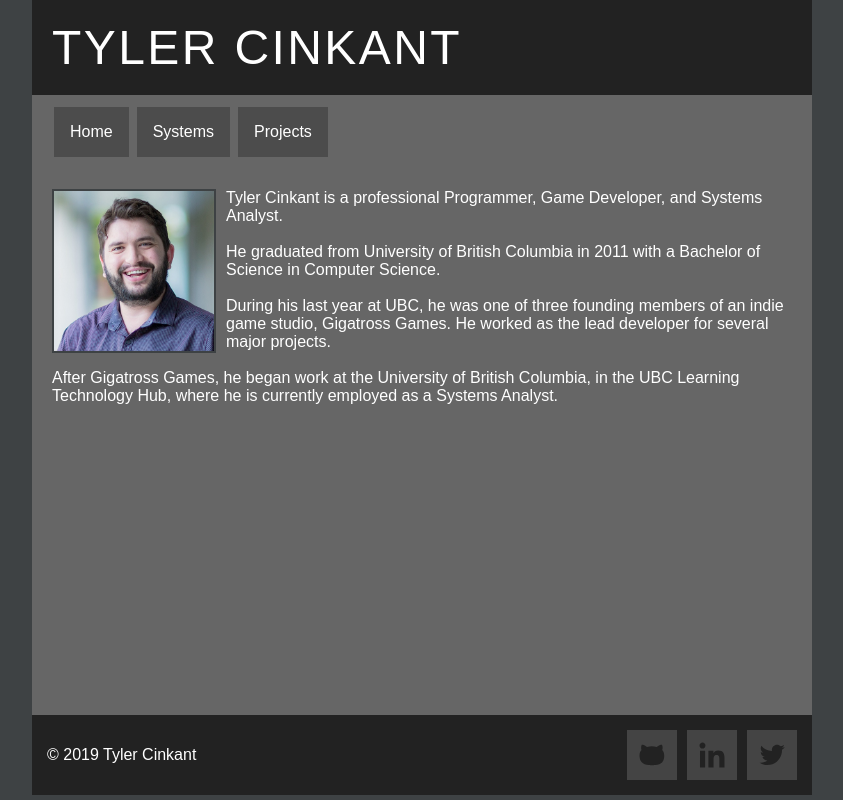
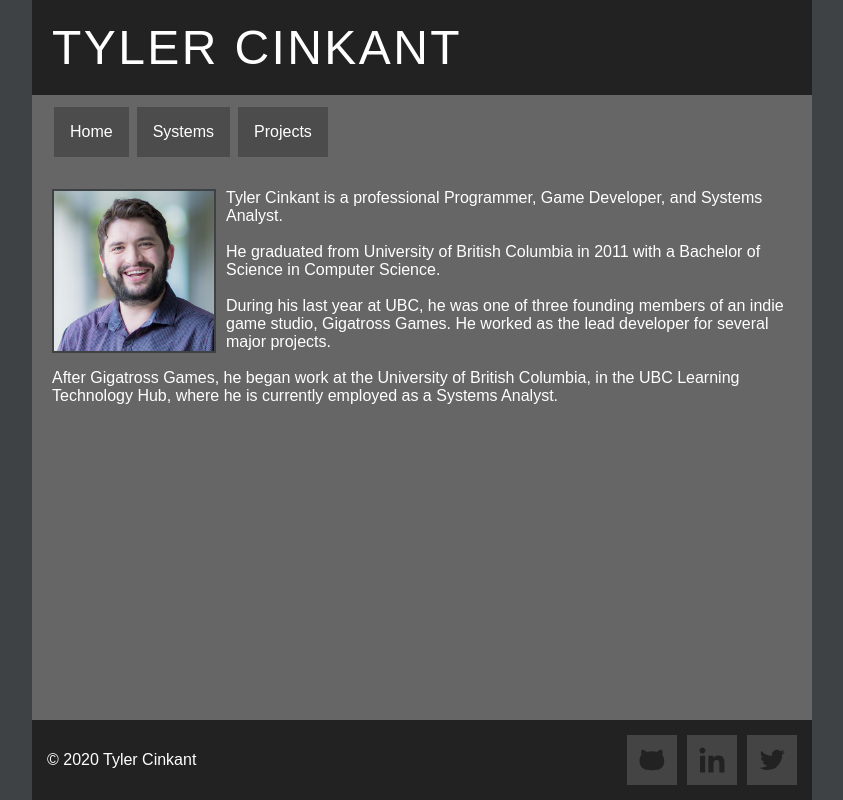
Before and after one commit to Lannro/homepage, a PHP site: page / in a window 1280 px wide. Shown: the whole page, without its empty margins (218-1061 px from the left). Run offline with PHP 8.4, Linux system fonts and the light colour scheme; data that the repository does not hold is empty.

Commit message:
Updating page to flex

```diff
--- a/banner.php
+++ b/banner.php
@@ -11,8 +11,6 @@ foreach($path as $i => $arr){
 	}
 }
 ?>
-</div>
-
 <div class='banner centered'>TYLER CINKANT</div>
 <div class='navigation centered'>
 	<div class='row'>
--- a/content.php
+++ b/content.php
@@ -1,6 +1,5 @@
-<div class='content centered table'>
+<div class='content centered'>
 	<div class='row'>
-		<div class='content'>
 		<img class='portrait' src='/files/portrait.jpg' width=160 height=160>
 		Tyler Cinkant is a professional Programmer, Game Developer, and Systems Analyst.
 		<br>
@@ -14,4 +13,3 @@
 		After Gigatross Games, he began work at the University of British Columbia, in the UBC Learning Technology Hub, where he is currently employed as a Systems Analyst.
 	</div>
 </div>
-</div>
--- a/files/styles.css
+++ b/files/styles.css
@@ -10,8 +10,15 @@ a {
 	text-decoration: none;
 }
 
+.wrapper {
+	height: 100%;
+	display: flex;
+	flex-direction: column;
+}
+
 .centered {
-	max-width: 740px;
+	width: 740px;
+	max-width: calc(100% - 40px);
 	margin-left: auto;
 	margin-right: auto;
 	padding: 20px;
@@ -35,8 +42,8 @@ a {
 
 .content {
 	background-color: #666666;
-	min-height:calc(100vh - 294px);
 	font-size: 1em;
+	flex: 1;
 }
 
 .footer {
@@ -44,7 +51,8 @@ a {
 	color: white;
 	font-size: 1em;
 	padding: 10px;
-	max-width: 760px;
+	width: 760px;
+	max-width: calc(100% - 20px);
 }
 
 .dropbutton {
--- a/footer.php
+++ b/footer.php
@@ -1,6 +1,6 @@
 <div class="footer centered">
 	<div class="cell copyright">
-		© 2019 Tyler Cinkant
+		© 2020 Tyler Cinkant
 	</div>
 	<div class="cell">
 		<a href="https://www.github.com/lannro" target="_blank">
--- a/header.php
+++ b/header.php
@@ -1,6 +1,6 @@
 <meta name="viewport" content="width=device-width, initial-scale=1.0">
 <head>
-	<link rel="stylesheet" href="/files/styles.css?v1.4">
+	<link rel="stylesheet" href="/files/styles.css?v1.5">
 	<link rel="icon" href="/files/favicon.png" sizes="16x16" type="image/png">
 	<title>Tyler Cinkant</title>
 </head>
--- a/index.php
+++ b/index.php
@@ -1,10 +1,12 @@
 <html>
 	<?php include $_SERVER['DOCUMENT_ROOT'] . '/header.php';?>
 	<body>
-		<?php include $_SERVER['DOCUMENT_ROOT'] . '/banner.php';?>
-		<?php
-		$variable = explode("?", $_SERVER['REQUEST_URI'])[0];
-		include $_SERVER['DOCUMENT_ROOT'] . $variable . '/content.php';?>
-		<?php include $_SERVER['DOCUMENT_ROOT'] . '/footer.php';?>
+		<div class="wrapper">
+			<?php include $_SERVER['DOCUMENT_ROOT'] . '/banner.php';?>
+			<?php
+			$variable = explode("?", $_SERVER['REQUEST_URI'])[0];
+			include $_SERVER['DOCUMENT_ROOT'] . $variable . '/content.php';?>
+			<?php include $_SERVER['DOCUMENT_ROOT'] . '/footer.php';?>
+		<div>
 	</body>
 </html>
```
Also changed, not shown: projects/index.php (+7 -5 lines). Lines whose indentation alone changed are shown as unchanged.
